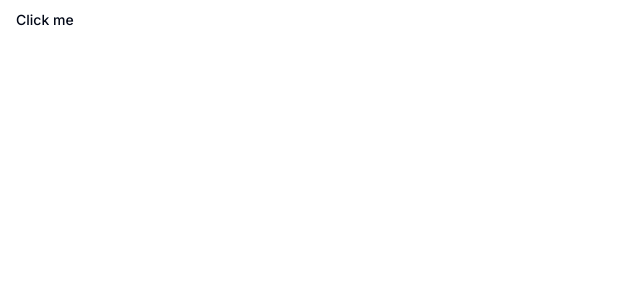
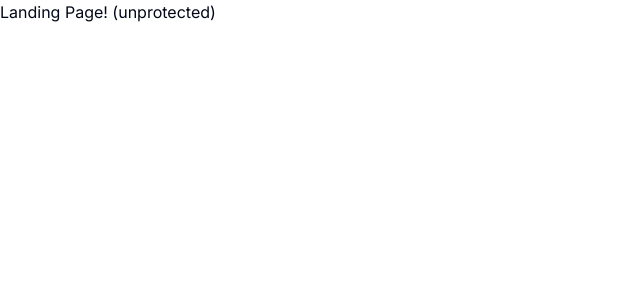
Before and after one commit to McKayMower/genius-ai, a Next.js app: page / in a window 1280 px wide. Shown: the top 300 px of the page, without its empty margins (0-640 px from the left). Built offline with nearby package versions, Linux system fonts and the light colour scheme.

Commit message:
clerk docs setup

```diff
--- /dev/null
+++ b/app/(auth)/(routes)/sign-in/[[...sign-in]]/page.tsx
@@ -0,0 +1,5 @@
+import { SignIn } from "@clerk/nextjs";
+
+export default function Page() {
+  return <SignIn />;
+}
--- /dev/null
+++ b/app/(auth)/(routes)/sign-up/[[...sign-up]]/page.tsx
@@ -0,0 +1,5 @@
+import { SignUp } from "@clerk/nextjs";
+
+export default function Page() {
+  return <SignUp />;
+}
--- /dev/null
+++ b/app/(dashboard)/(routes)/dashboard/page.tsx
@@ -0,0 +1,5 @@
+const DashboardPage = () => {
+  return <div>dashboard (protected)</div>;
+};
+
+export default DashboardPage;
--- /dev/null
+++ b/app/(landing)/page.tsx
@@ -0,0 +1,12 @@
+import { UserButton } from "@clerk/nextjs";
+
+const Landing = () => {
+  return (
+    <div>
+      Landing Page! (unprotected)
+      <UserButton afterSignOutUrl="/" />
+    </div>
+  );
+};
+
+export default Landing;
--- a/app/globals.css
+++ b/app/globals.css
@@ -1,6 +1,10 @@
 @tailwind base;
 @tailwind components;
 @tailwind utilities;
+
+html, body, :root {
+  height: 100%;
+}
 
 @layer base {
   :root {
--- a/app/layout.tsx
+++ b/app/layout.tsx
@@ -1,22 +1,24 @@
-import './globals.css'
-import type { Metadata } from 'next'
-import { Inter } from 'next/font/google'
-
-const inter = Inter({ subsets: ['latin'] })
+import "./globals.css";
+import type { Metadata } from "next";
+import { Inter } from "next/font/google";
+import { ClerkProvider } from "@clerk/nextjs";
+const inter = Inter({ subsets: ["latin"] });
 
 export const metadata: Metadata = {
-  title: 'Create Next App',
-  description: 'Generated by create next app',
-}
+  title: "Genius AI",
+  description: "AI Platform",
+};
 
 export default function RootLayout({
   children,
 }: {
-  children: React.ReactNode
+  children: React.ReactNode;
 }) {
   return (
-    <html lang="en">
-      <body className={inter.className}>{children}</body>
-    </html>
-  )
+    <ClerkProvider>
+      <html lang="en">
+        <body className={inter.className}>{children}</body>
+      </html>
+    </ClerkProvider>
+  );
 }
--- a/app/page.tsx
+++ /dev/null
@@ -1,5 +0,0 @@
-import { Button } from "@/components/ui/button";
-
-export default function Home() {
-  return <Button variant={"ghost"}>Click me</Button>;
-}
--- a/package.json
+++ b/package.json
@@ -9,6 +9,7 @@
     "lint": "next lint"
   },
   "dependencies": {
+    "@clerk/nextjs": "^4.23.2",
     "@radix-ui/react-slot": "^1.0.2",
     "@types/node": "20.4.8",
     "@types/react": "18.2.18",
```
Also changed, not shown: middleware.ts (added, +10 -0 lines), 2 other files (tests, documents, lock files or other folders).
